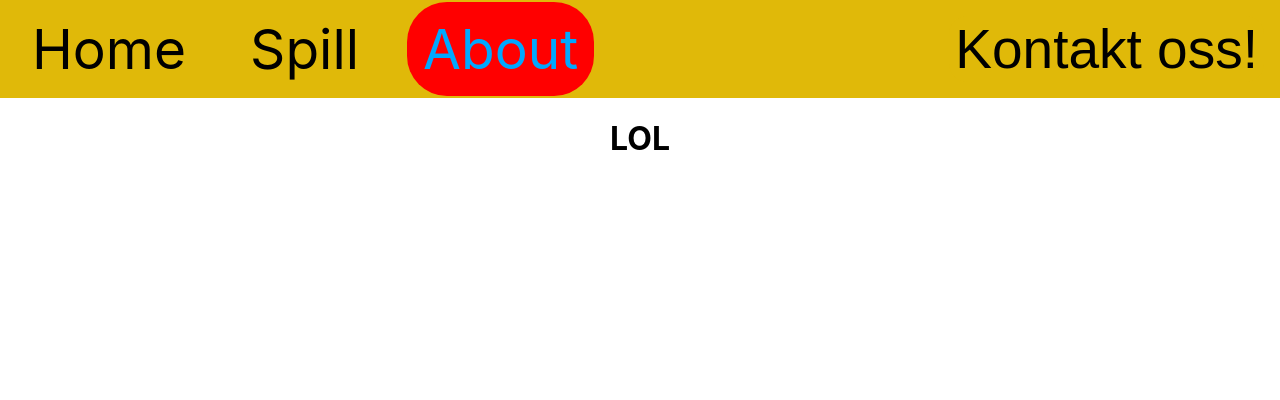
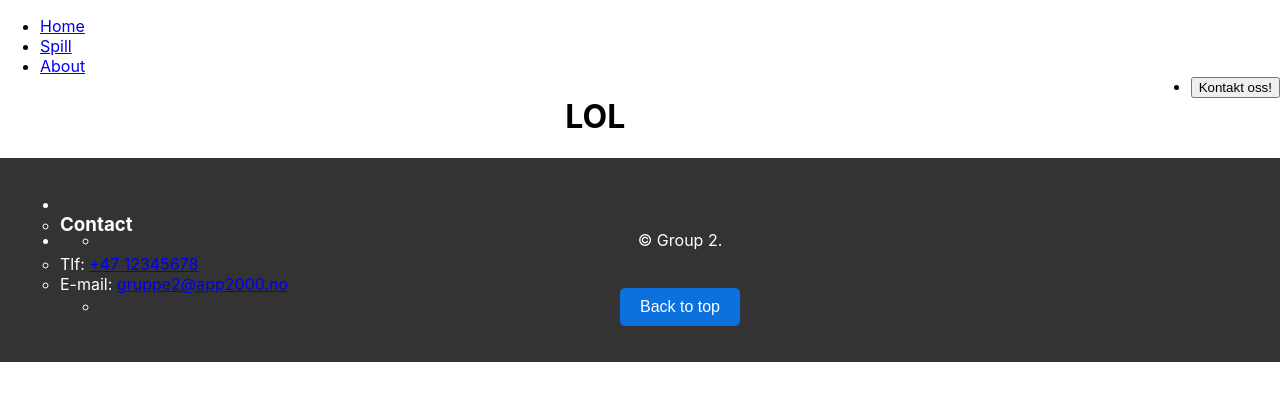
Before and after one commit to AlbiDota/react-bert, a React (Create React App) app: page /About in a window 1280 px wide. Shown: the top 400 px of the page. Built offline with nearby package versions, Linux system fonts and the light colour scheme.

Commit message:
LOTS of messing around with the css - totalvraka den. havarert

```diff
--- a/src/App.css
+++ /dev/null
@@ -1,39 +0,0 @@
-.App {
-  text-align: center;
-}
-
-.App-logo {
-  height: 40vmin;
-  pointer-events: none;border-radius: 6969px;
-}
-
-@media (prefers-reduced-motion: no-preference) {
-  .App-logo {
-    animation: App-logo-spin infinite 1.8s linear;
-  }
-}
-
-.App-header {
-  background-color: #970328;
-  min-height: 100vh;
-  display: flex;
-  flex-direction: column;
-  align-items: center;
-  justify-content: center;
-  font-size: calc(10px + 2vmin);
-  color: rgb(29, 212, 29);
-}
-
-.App-link {
-  color: #fb61da;
-}
-
-@keyframes App-logo-spin {
-  from {
-    transform: rotate(0deg);
-  }
-  to {
-    transform: rotate(360deg);
-  }
-
-}
--- a/src/App.jsx
+++ b/src/App.jsx
@@ -1,25 +1,24 @@
 import logo from './bert.png';
-import './App.css';
+import './stylesheet/App.css';
 import React  from 'react';
-import LoggInn from './components/LoggInn';
-import KontaktOss from './components/KontaktOss';
-import WorkoutForm from './components/WorkoutForm';
-import { Routes, Route } from 'react-router-dom';
+import { BrowserRouter, Routes, Route } from "react-router-dom";
 import Spill from './Pages/Spill';
 import NavBar from './components/NavBar';
 import Home from './Pages/Home';
 import About from './Pages/About';
+import MainLayout from "./Layout/Layout.jsx";
 
 function App() {
   return (
-    <div>
-    <NavBar style=""/>
+
     <Routes>
-      <Route path="/Home" element={<Home/>} />
-      <Route path="/Spill" element={<Spill/>} />
-      <Route path="/About" element={<About/>} />
+      <Route element={<MainLayout/>}>
+        <Route path="/" element={<Home/>} />
+        <Route path="/Spill" element={<Spill/>} />
+        <Route path="/About" element={<About/>} />
+      </Route>
     </Routes>
-    </div>
+
   );
 };
 
--- /dev/null
+++ b/src/Layout/Layout.jsx
@@ -0,0 +1,18 @@
+import React from "react";
+import NavBar from "../components/NavBar";
+import Footer from "../components/Footer";
+import { Outlet } from "react-router-dom";
+
+function MainLayout() {
+  return (
+    <div>
+      <NavBar />
+      <main>
+        <Outlet />
+      </main>
+      <Footer />
+    </div>
+  );
+}
+
+export default MainLayout;
--- a/src/Pages/About.jsx
+++ b/src/Pages/About.jsx
@@ -1,4 +1,4 @@
-import '../App.css';
+import '../stylesheet/App.css';
 const About = () => {
     return (
         <div className="App">
--- a/src/Pages/Home.jsx
+++ b/src/Pages/Home.jsx
@@ -1,5 +1,5 @@
 import logo from '../bert.png';
-import '../App.css';
+import '../stylesheet/App.css';
 import LoggInn from '../components/LoggInn';
 import KontaktOss from '../components/KontaktOss';
 import WorkoutForm from '../components/WorkoutForm';
--- a/src/Pages/Spill.jsx
+++ b/src/Pages/Spill.jsx
@@ -1,4 +1,4 @@
-import '../App.css';
+import '../stylesheet/App.css';
 import BildeFidgetToy from '../components/FidgetMappe/BildeFidgetToy';
 import HangBert from '../components/HangBertJS/HangBert';
 
--- /dev/null
+++ b/src/components/Footer.jsx
@@ -0,0 +1,34 @@
+import React from "react";
+
+const Footer = () => {
+    const scrollToTop = () => {
+      window.scrollTo({ top: 0, behavior: "smooth" });
+    };
+
+      return (
+          <footer className="footer">
+              <ul className="footerList">
+                  <li><ul id="footerLeft">
+                      <li><h3>Contact</h3></li>
+                      <li>
+                          <label HTMLFor="phone">Tlf: </label>
+                          <a href="tlf:+4712345678">+47 12345678</a>
+                      </li>
+                      <li>
+                          <label HTMLFor="email">E-mail: </label>
+                          <a href="mailto:gruppe2@app2000.no" >gruppe2@app2000.no</a>
+                      </li>
+                  </ul></li>
+                  <li><ul id="footerMid">
+                      <li><p>&copy; Group 2.</p></li>
+                      <li><button className="back-to-top"
+                      onClick={scrollToTop}>
+                          Back to top
+                      </button></li>
+                  </ul></li>
+              </ul>
+          </footer>
+      );
+  };
+
+  export default Footer;
--- a/src/components/HangBertJS/HangBert.jsx
+++ b/src/components/HangBertJS/HangBert.jsx
@@ -61,7 +61,7 @@ export default function HangBert() {
         setTimeout(() => {
             const lossAudio = new Audio("/HangBertAssets/audio/lossAudio.mp3");
             lossAudio.play();
-        }, 345);
+        }, 123);
         setTimeout(() => setShowPopupL(false), 8000);
     }
 
@@ -69,6 +69,7 @@ export default function HangBert() {
         setShowPopupW(true);
         setTimeout(() => {
             const winAudio = new Audio("/HangBertAssets/audio/winAudio.mp3")
+            winAudio.volume = 0.3;
             winAudio.play();
         }, 345);
         setTimeout(() => setShowPopupW(false),5000);
@@ -85,8 +86,9 @@ export default function HangBert() {
         {/*telling og lyd for feil bokstav*/}
         if (!ord0.includes(bokstav)) { //hvis ord0 ikke inneholder bokstav
             setAntallFeil((prev) => prev + 1); //øker antall feil med 1
-            const wrongAudio = new Audio("/HangBertAssets/audio/wrongAudio.mp3");
+            const wrongAudio = new Audio("/HangBertAssets/audio/wrongAudio.mp3"); //(Math.random() * (1 - 0.1) + 0.1);
             wrongAudio.volume = 0.15; //setter volum til 15% den var jævla høy jesus
+            wrongAudio.playbackRate = (Math.random() * (2.4 - 0.3) + 0.6);
             wrongAudio.play();
 
             //hvis antall feil er 6, så spilles game over lyd etter en liten delay
@@ -94,10 +96,14 @@ export default function HangBert() {
             if (antallFeil === 5) {
                 GameOver();
             }
-        } else { //hvis ord0 inneholder bokstaven, teller vi ant riktige
+        } else { //hvis ord0 inneholder bokstaven, teller vi ant riktige og spiller en bing
             const gjettetRiktig = ord0.split("").every(b =>
                 b === " " || [...tidligereGjett, bokstav].includes(b)
             );
+
+            const correctAudio = new Audio("/HangBertAssets/audio/correctAudio.mp3");
+            correctAudio.volume = 0.1;
+            correctAudio.play();
 
             if (gjettetRiktig) {//hvis gjettetRiktig er sann
                 setGameWon(true);
--- a/src/components/KontaktOss.jsx
+++ b/src/components/KontaktOss.jsx
@@ -23,9 +23,9 @@ const KontaktOss =()=>{
 
         {synlig && (
             <div className="kontaktInfo">
-                <p><strong>Kontakt oss!!</strong></p>
-                <p><strong>Telefon:</strong> +47 12345678</p>
-                <p><strong>Epost:</strong> epost@epost.com</p>
+                <p><strong>Kontaktinfo!</strong></p>
+                <p><strong>GitHub:</strong> <a href="https://github.com/AlbiDota">github.com/AlbiDota</a> </p>
+                <p><strong>Epost:</strong> <a href="mailto:alisaele1@gmail.com">alisaele1@gmail.com </a> </p>
             </div>
         )}
     </div>
--- a/src/components/NavBar.jsx
+++ b/src/components/NavBar.jsx
@@ -4,80 +4,9 @@ const NavBar = () => {
   return (
 
     <nav>
-        <style>
-            {`
-            ul {
-            margin: 0;
-            overflow: hidden;
-            padding:0;
-            background-color:rgb(224, 185, 9);
-            }
-
-            li {
-            float: left;
-            display: block;
-            padding: 16px;
-            color:rgb(0, 255, 106);
-
-            }
-
-            ul li a {
-            color: #000;
-            font-size: 55px;
-            text-align: center;
-            text-decoration: none;
-            padding: 14px 16px;
-            border-radius: 40px;
-            }
-
-            ul li a:hover {
-            background-color: #45a049;
-            }
-
-            ul li a.active {
-            color: #00a8ff;
-            background-color:rgb(255, 0, 0);
-            }
-
-            .open-button {
-
-            background-color:rgb(224, 185, 9);
-            color: black;
-            border: none;
-            cursor: pointer;
-            font-size: 55px;
-            border-radius: 18px;
-            }
-
-            .open-button:hover {
-              background-color: #45a049;
-            }
-
-            .open-button:active {
-            color: #00a8ff;
-            background-color:rgb(255, 0, 0);
-            }
-
-
-            .kontaktInfo  {
-              z-index:3;
-              margin-top: 20px;
-              color: black;
-              padding: 15px;
-              border: 1px solid #ddd;
-              border-radius: 5px;
-              background-color: #f9f9f9;
-              width: 300px;
-              max-width: 100%;
-              margin-left: auto;
-              margin-right: auto;
-              text-align: left;
-            }
-            `}
-        </style>
       <ul>
         <li>
-          <NavLink to="/Home">Home</NavLink>
+          <NavLink to="/">Home</NavLink>
         </li>
         <li>
           <NavLink to="/Spill">Spill</NavLink>
@@ -85,7 +14,7 @@ const NavBar = () => {
         <li>
           <NavLink to="/About">About</NavLink>
         </li>
-        <li style={{ float: 'right'}}>
+        <li style={{ position:"relative", float: 'right'}}>
           <KontaktOss/>
         </li>
       </ul>
--- /dev/null
+++ b/src/stylesheet/App.css
@@ -0,0 +1,85 @@
+.App {
+  text-align: center;
+}
+
+.App-logo {
+  height: 40vmin;
+  pointer-events: none;border-radius: 6969px;
+}
+
+@media (prefers-reduced-motion: no-preference) {
+  .App-logo {
+    animation: App-logo-spin infinite 1.8s linear;
+  }
+}
+
+.App-header {
+  background-color: #970328;
+  min-height: 100vh;
+  display: flex;
+  flex-direction: column;
+  align-items: center;
+  justify-content: center;
+  font-size: calc(10px + 2vmin);
+  color: rgb(29, 212, 29);
+}
+
+.App-link {
+  color: #fb61da;
+}
+
+.kontaktDiv {
+
+}
+
+.kontaktInfo a{
+  font-size: 111%;
+
+}
+
+@keyframes App-logo-spin {
+  from {
+    transform: rotate(0deg);
+  }
+  to {
+    transform: rotate(360deg);
+  }
+
+}
+
+/* ---- Footer ---- */
+.footer {
+  background-color: #333;
+  color: #fff;
+  padding: 20px;
+}
+
+#footerLeft {
+  float: left;
+  margin: auto -999px auto auto;
+  padding: 0;
+  text-align: start;
+}
+
+#footerMid {
+  text-align:center;
+}
+
+.back-to-top {
+  background-color: #0a71de;
+  color: white;
+  border: none;
+  padding: 10px 20px;
+  cursor: pointer;
+  border-radius: 5px;
+  font-size: 1rem;
+  margin-top: 1.4rem;
+  transition: background-color 0.4s ease;
+
+}
+
+.back-to-top:hover {
+  background-color: #1b84f4;
+}
+
+/* ----- End of Footer ----- */
```
Also changed, not shown: public/HangBertAssets/alfabet/s.png, src/Layout/Layout.js (deleted), 1 other file (tests, documents, lock files or other folders).
